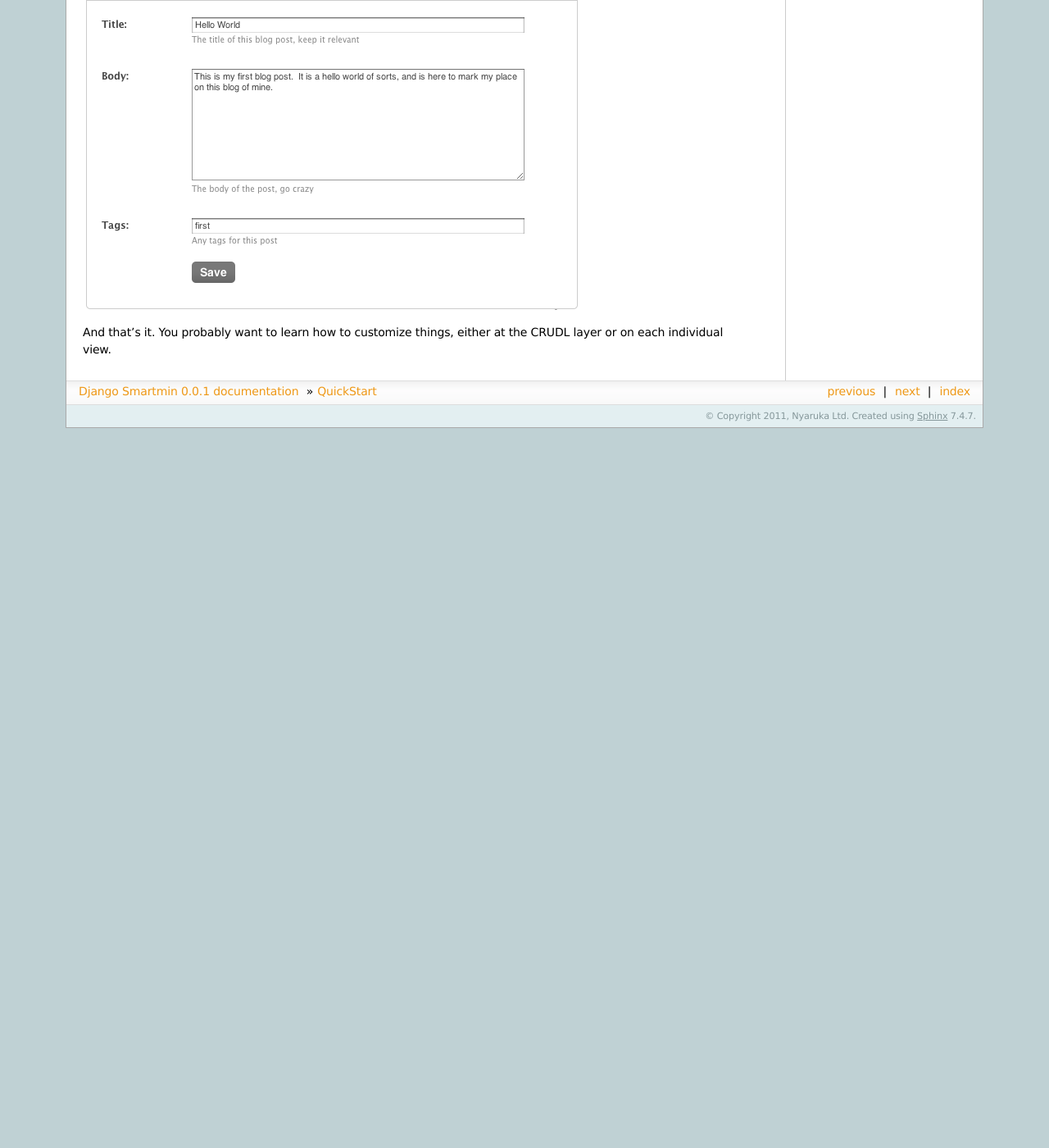
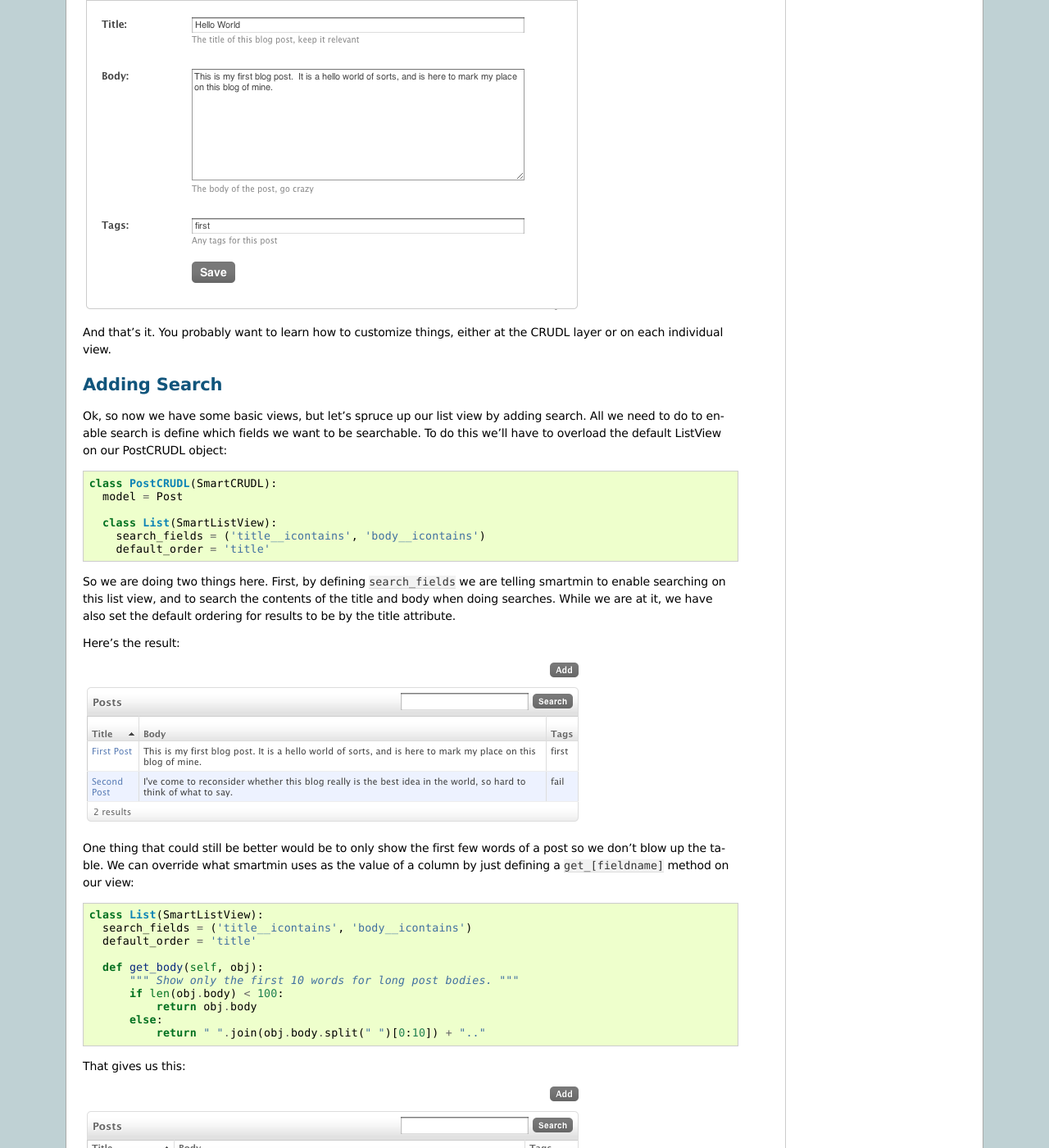
Before and after one commit to nyaruka/smartmin, a Sphinx documentation site: the page built from docs/quickstart.rst, in a window 1280 px wide and 1400 px high, scrolled down 2160 px. Shown: the whole window at 82% size. Built offline with Sphinx 7.4.7, drawn with Linux system fonts in a browser that asks for light colours; pages that are not in the unit, such as notebooks, are missing from menus; before the commit the page ends 2682 px from its top, so only the background shows below that; some of the changed text lies outside the part shown.

Commit message:
updates to 0.0.3, updated documentation

```diff
--- a/docs/quickstart.rst
+++ b/docs/quickstart.rst
@@ -64,3 +64,56 @@ We can click on any of the items to edit them, and when editing, and from there
 .. image:: img/quickstart4.png
 
 And that's it.  You probably want to learn how to customize things, either at the CRUDL layer or on each individual view.
+
+Adding Search
+==============
+
+Ok, so now we have some basic views, but let's spruce up our list view by adding search.  All we need to do to enable search is define which fields we want to be searchable.  To do this we'll have to overload the default ListView on our PostCRUDL object::
+
+    class PostCRUDL(SmartCRUDL):
+      model = Post
+
+      class List(SmartListView):
+        search_fields = ('title__icontains', 'body__icontains')
+        default_order = 'title'
+
+So we are doing two things here.  First, by defining ``search_fields`` we are telling smartmin to enable searching on this list view, and to search the contents of the title and body when doing searches.  While we are at it, we have also set the default ordering for results to be by the title attribute.
+
+Here's the result:
+
+.. image:: img/quickstart5.png
+
+One thing that could still be better would be to only show the first few words of a post so we don't blow up the table.  We can override what smartmin uses as the value of a column by just defining a ``get_[fieldname]`` method on our view::
+
+      class List(SmartListView):
+        search_fields = ('title__icontains', 'body__icontains')
+        default_order = 'title'
+
+        def get_body(self, obj):
+            """ Show only the first 10 words for long post bodies. """
+            if len(obj.body) < 100:
+                return obj.body
+            else:
+                return " ".join(obj.body.split(" ")[0:10]) + ".."
+
+That gives us this:
+
+.. image:: img/quickstart6.png
+
+
+Permissions
+==============
+
+Very few sites really want to allow just anybody to edit content, and the sanest way of managing who can do what is by using permissions.  Smartmin uses permissions and groups throughout to help you manage this functionality easily.
+
+So far we've enabled anybody to create Posts, so as a first step let's required that only authenticated users (and admins) who have the proper privileges can access our views.
+
+Thankfully, that's a one line change, we just need to add the ``permissions=True`` attribute to our CRUDL object::
+
+    class PostCRUDL(SmartCRUDL):
+        model = Post
+        permissions = True
+
+        # .. view definitions ..
+
+Now when we try to view any of the CRUDL pages for our Post object we are redirected to a login page.
--- a/smartmin/__init__.py
+++ b/smartmin/__init__.py
@@ -1 +1 @@
-__version__ = '0.0.2'
+__version__ = '0.0.3'
```
Also changed, not shown: docs/createview.rst (added, +39 -0 lines), docs/deleteview.html (added, +12 -0 lines), docs/index.rst (+19 -0 lines), docs/listview.rst (added, +57 -0 lines), docs/readview.html (added, +24 -0 lines), docs/updateview.rst (added, +51 -0 lines), docs/views.rst (+0 -58 lines), docs/img/quickstart5.png (added), docs/img/quickstart6.png (added), 3 other files.
